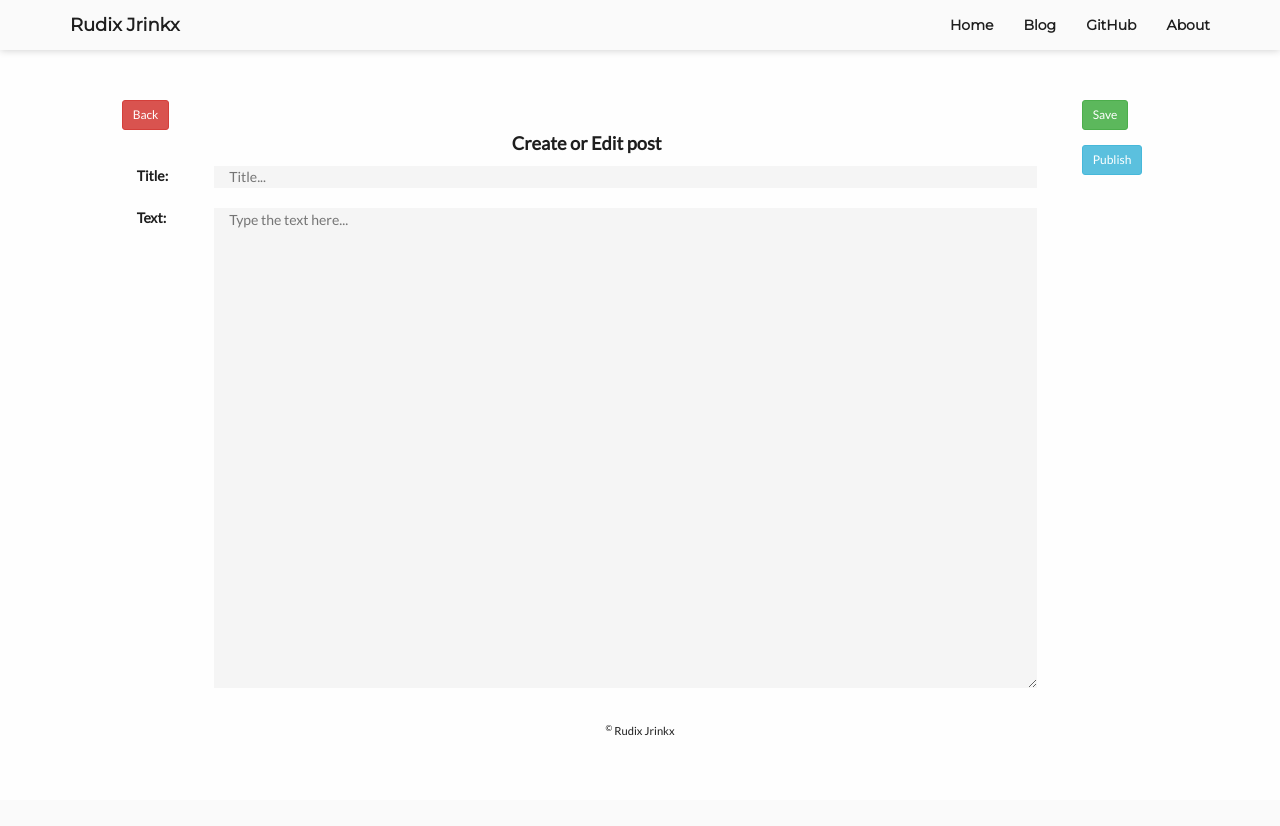
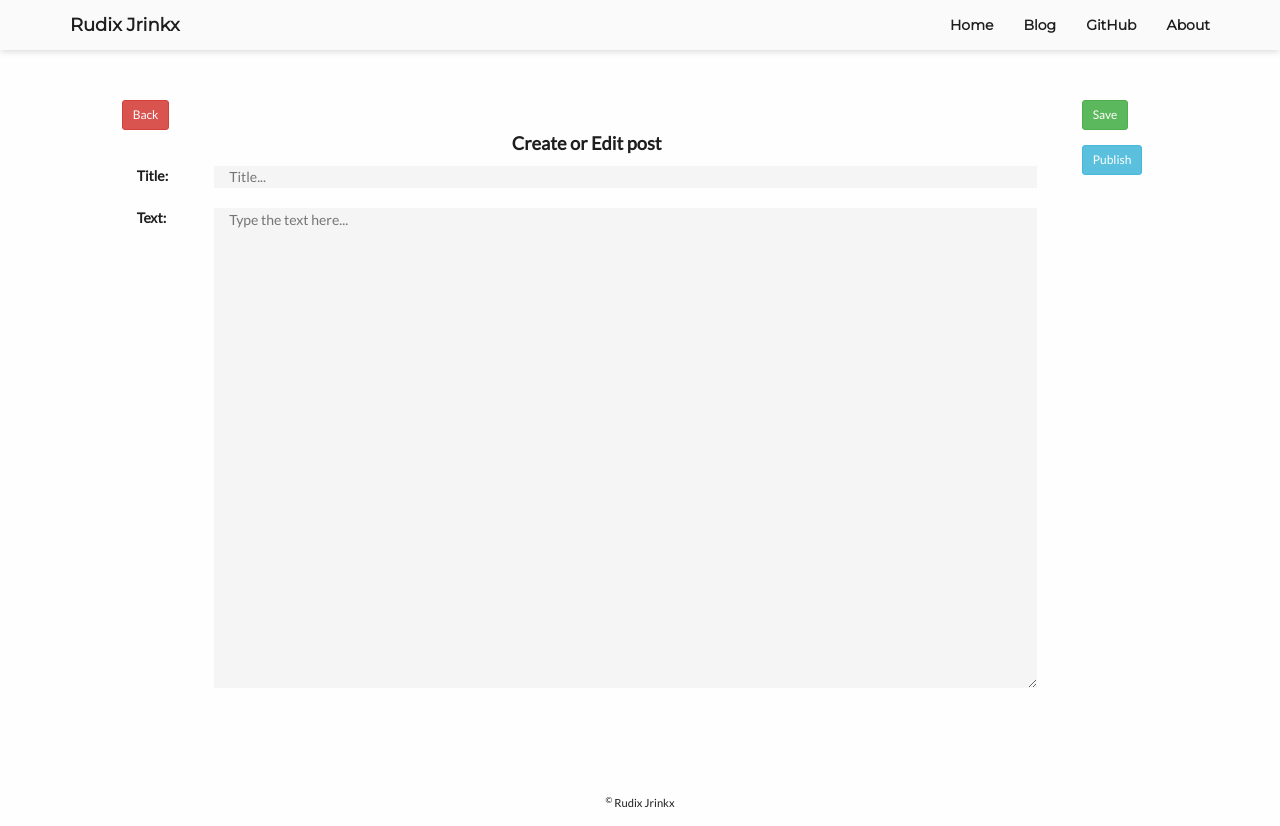
Before and after one commit to jrinkx/jrinkx, a Django app: page /blog/new in a window 1280 px wide. Before the commit the page ends 735 px from the top, so only its background shows below. Run offline with Django 3.2, Linux system fonts and the light colour scheme; the visitor is signed in with stand-in values (Sample User, id 1); some libraries are stand-ins or nearby versions.

Commit message:
Modif base.css

```diff
--- a/static/css/base.css
+++ b/static/css/base.css
@@ -102,7 +102,7 @@
   text-decoration: none;
 }
 .post-list-container {
-  min-height: 58vh;
+  min-height: 85vh;
 }
 
 /* blog form */
@@ -110,6 +110,10 @@
   font-size: 1.3em;
   font-weight: bold;
 }
+.blog-form-container {
+  min-height: 85vh;
+}
+
 .input-text, .input-title {
   background-color: #f5f5f5;
   margin-bottom: 20px;
--- a/templates/blog/blog_admin.html
+++ b/templates/blog/blog_admin.html
@@ -1,13 +1,13 @@
 {% extends 'core/base.html' %}
 
 {% block content %}
-  <div class="row">
+  <div class="row post-list-container">
     <div class="container">
       <div class="col-sm-offset-1 col-sm-10 blog-admin-header">
         <h2>Posts list</h2>
         <a href="{% url 'blog:create_post' %}"><button class='btn btn-success btn-sm pull-right' title="Create new post">Create</button></a><br /><br />
       </div>
-      <div class="col-sm-offset-1 col-sm-10 post-list-container">
+      <div class="col-sm-offset-1 col-sm-10">
         <table class="table table-responsive bg-lightgrey">
           <tr class="bg-lightblack">
             <th>Post Name</th>
--- a/templates/blog/blog_form.html
+++ b/templates/blog/blog_form.html
@@ -1,7 +1,7 @@
 {% extends 'core/base.html' %}
 
 {% block content %}
-  <div class="row">
+  <div class="row blog-form-container">
     <div class="col-sm-offset-1 col-sm-9">
       <a href="{% url 'blog:blog_admin' %}"><button class="btn btn-danger btn-sm" title="Back to post lists">Back</button></a>
       <p class="text-center blog-form-title">Create or Edit post</p>
```
